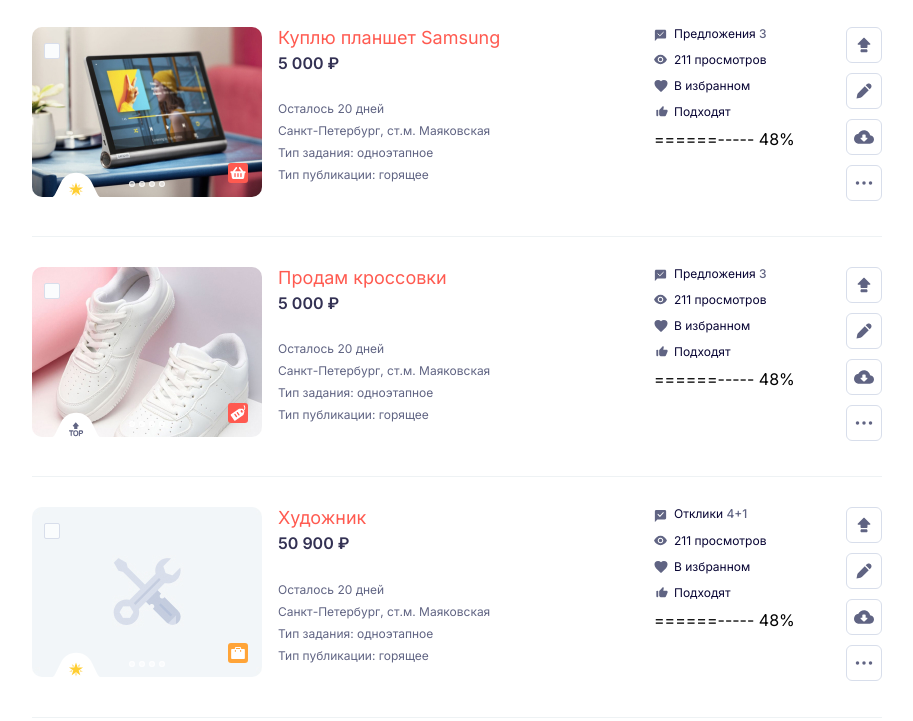
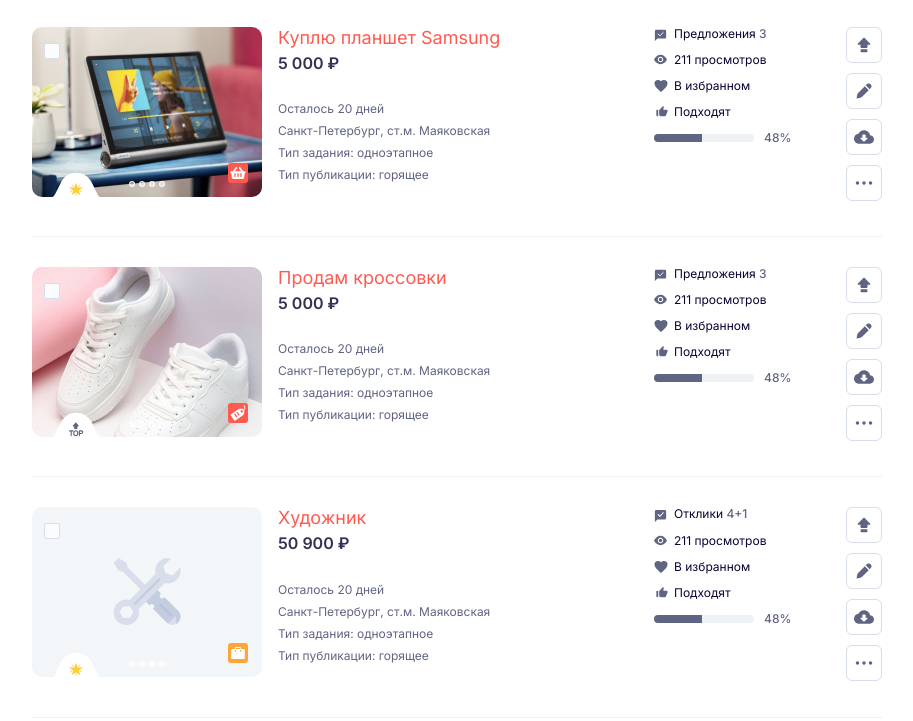
Before and after one commit to teacher-cheater/page-choice, a plain HTML site: page index.html in a window 1280 px wide. Shown: the part 552-1273 px from the top of the page, without its empty margins (183-1096 px from the left). Drawn offline with Linux system fonts and the light colour scheme.

Commit message:
add progressbar icon

```diff
--- a/index.html
+++ b/index.html
@@ -219,10 +219,12 @@
                   <div class="block-right__descr match">
                     <div class="match__text">Подходят</div>
                   </div>
+                  <!-- progressbar -->
                   <div class="block-right__progressbar progressbar">
                     <div class="progressbar-line"></div>
                     <span class="progressbar-count">48%</span>
                   </div>
+                  <!--  -->
                 </div>
               </div>
               <!-- боковая панель навигации в карточке -->
@@ -351,7 +353,12 @@
                   <div class="block-right__descr match">
                     <div class="match__text">Подходят</div>
                   </div>
-                  <div class="block-right__progreebar">======----- 48%</div>
+                  <!-- progressbar -->
+                  <div class="block-right__progressbar progressbar">
+                    <div class="progressbar-line"></div>
+                    <span class="progressbar-count">48%</span>
+                  </div>
+                  <!--  -->
                 </div>
               </div>
               <!-- боковая панель навигации в карточке -->
@@ -480,7 +487,12 @@
                   <div class="block-right__descr match">
                     <div class="match__text">Подходят</div>
                   </div>
-                  <div class="block-right__progreebar">======----- 48%</div>
+                  <!-- progressbar -->
+                  <div class="block-right__progressbar progressbar">
+                    <div class="progressbar-line"></div>
+                    <span class="progressbar-count">48%</span>
+                  </div>
+                  <!--  -->
                 </div>
               </div>
               <!-- боковая панель навигации в карточке -->
@@ -611,7 +623,12 @@
                   <div class="block-right__descr match">
                     <div class="match__text">Подходят</div>
                   </div>
-                  <div class="block-right__progreebar">======----- 48%</div>
+                  <!-- progressbar -->
+                  <div class="block-right__progressbar progressbar">
+                    <div class="progressbar-line"></div>
+                    <span class="progressbar-count">48%</span>
+                  </div>
+                  <!--  -->
                 </div>
               </div>
               <!-- боковая панель навигации в карточке -->
--- a/scss/block.scss
+++ b/scss/block.scss
@@ -284,14 +284,23 @@
 }
 
 .progressbar-line {
+  position: relative;
   background: #eef2f4;
   border-radius: 12px;
-  //display: flex;
   width: 100px;
   height: 8px;
-  //align-items: center;
   align-self: center;
   vertical-align: sub;
+  &::after {
+    content: "";
+    position: absolute;
+    top: 0;
+    left: 0;
+    width: 48px;
+    height: 8px;
+    background: #606483;
+    border-radius: 12px 0 0 12px;
+  }
 }
 .progressbar-count {
   font-weight: 500;
```
Also changed, not shown: css/block.css, css/style.css.
